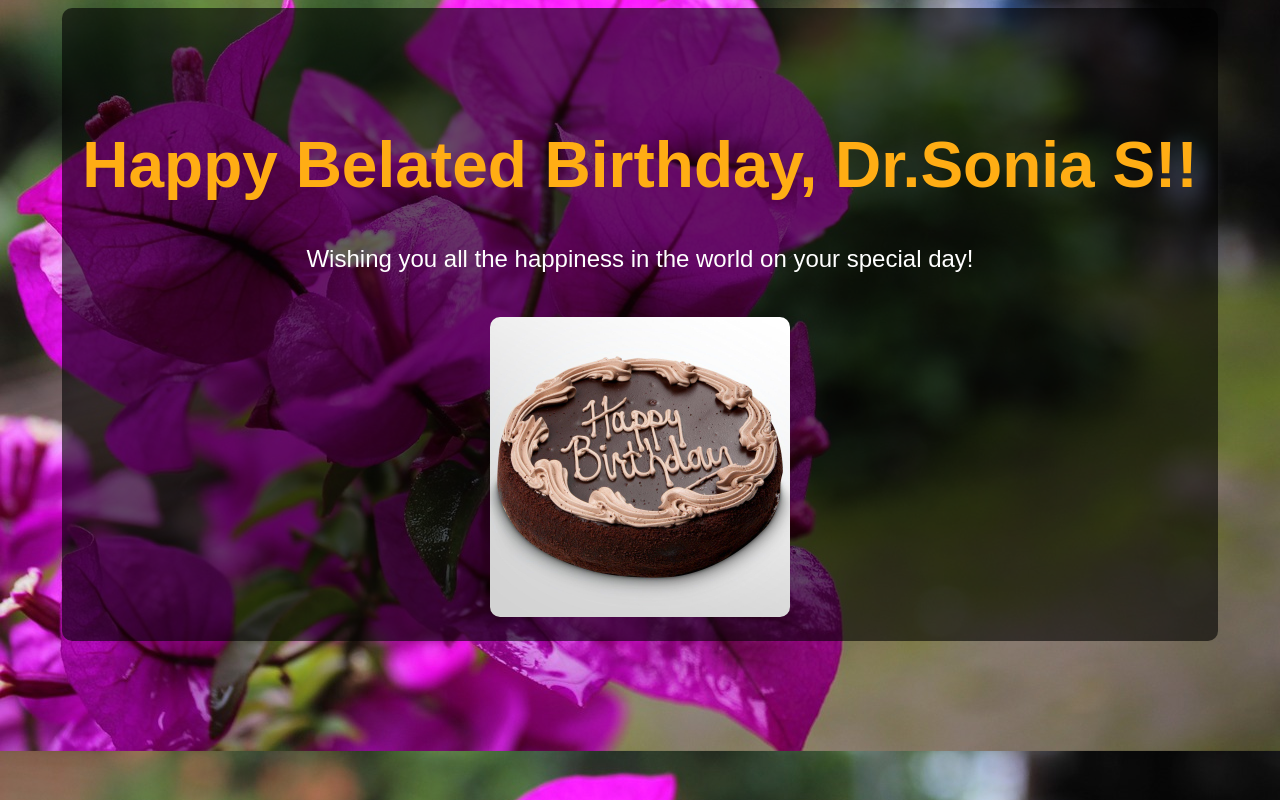
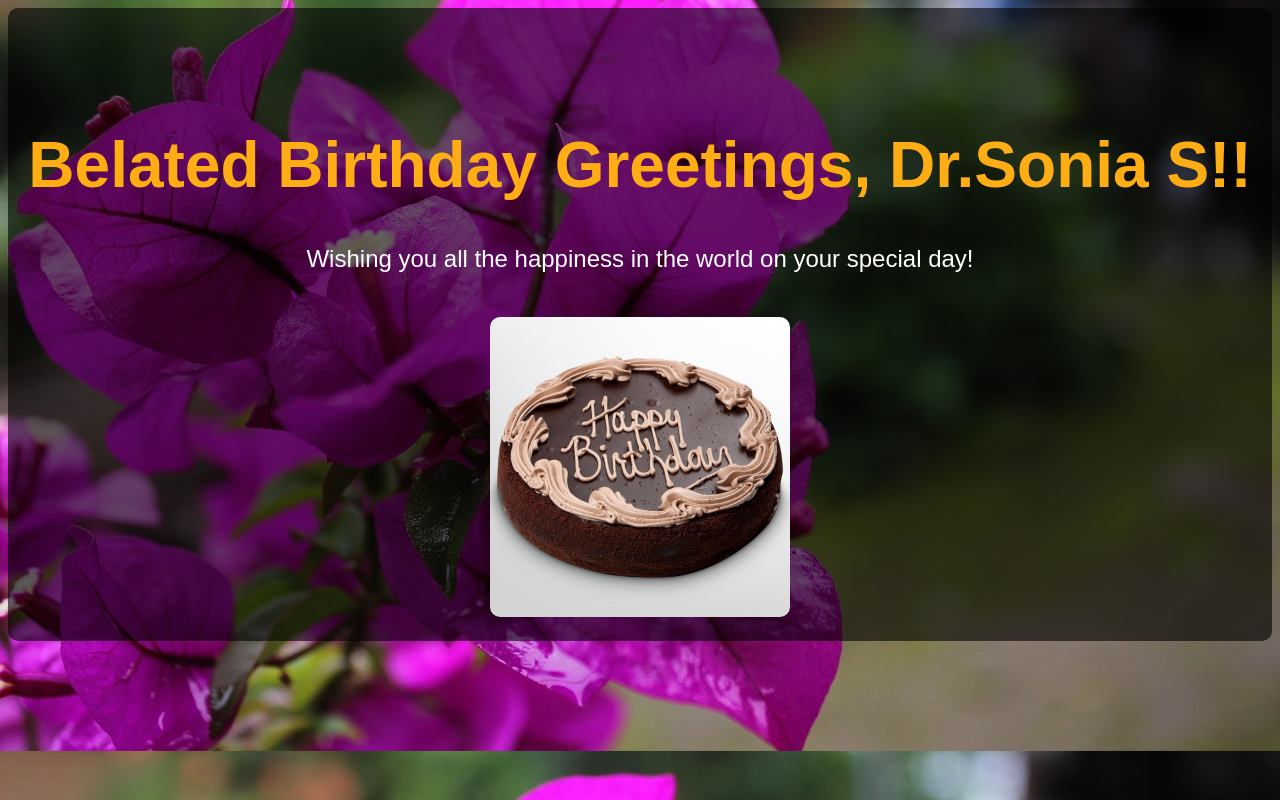
Before and after one commit to SoumenDash7/test, a plain HTML site: page index.html in a window 1280 px wide. Drawn offline with Linux system fonts and the light colour scheme.

Commit message:
Update index.html(Birthday message edit)

```diff
--- a/index.html
+++ b/index.html
@@ -37,7 +37,7 @@
 </head>
 <body>
     <div class="container">
-        <h1>Happy Belated Birthday, Dr.Sonia S!!</h1>
+        <h1>Belated Birthday Greetings, Dr.Sonia S!!</h1>
         <p>Wishing you all the happiness in the world on your special day!</p>
         <img src="ba946f247aa066fd175f57e82a967df9.jpg" alt="Birthday Cake">
     </div>
```
